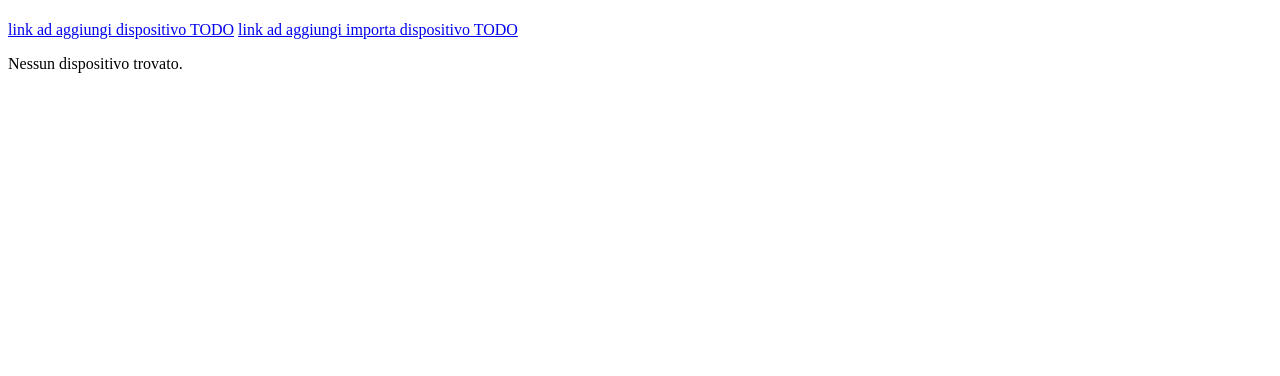
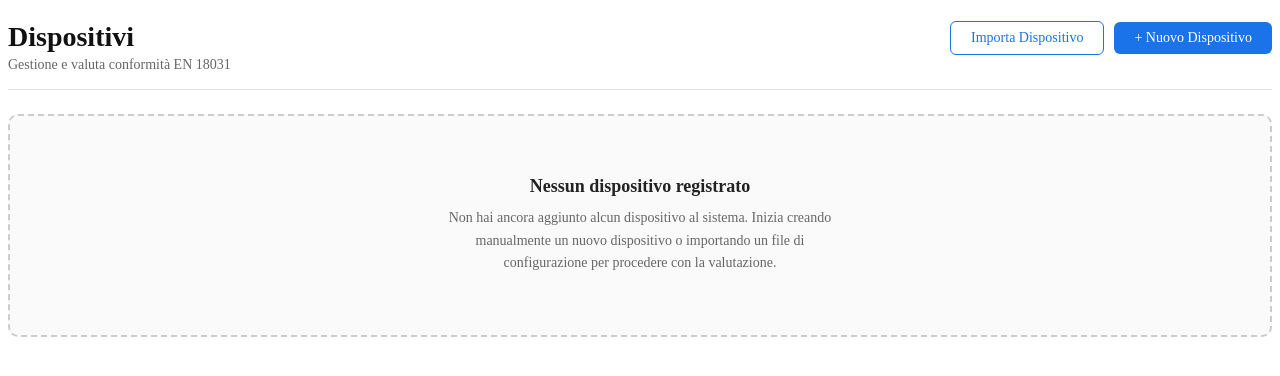
Before and after one commit to GroupRubberDuck/MVP, a Flask app: page /devices in a window 1280 px wide. Shown: the top 376 px of the page. Run offline with Flask 3, Linux system fonts and the light colour scheme; data that the repository does not hold is empty.

Commit message:
feat: creato template device_list e device_detail. #67, #68

```diff
--- a/backend/src/adapters/inbound/device/flask_query_device_controller.py
+++ b/backend/src/adapters/inbound/device/flask_query_device_controller.py
@@ -1,16 +1,16 @@
 from core.ports.inbound.device.get_device_list_use_case import GetDeviceListUseCase
 from core.ports.inbound.device.get_device_use_case import GetDeviceDetailCommand, GetDeviceDetailUseCase
 from core.ports.inbound.compliance_standard.get_compliance_standard_use_case import GetComplianceStandardCommand, GetComplianceStandardUseCase
-
 from core.ports.inbound.compliance_standard.exceptions import StandardNotFoundFailure
 from core.ports.inbound.device.exceptions import DeviceNotFoundFailure
+from flask import Blueprint, render_template, abort
+from pydantic import BaseModel
 
-from flask import Blueprint,render_template
-from pydantic import BaseModel
 
 class DeviceListItemDTO(BaseModel):
     device_id: str
     name: str
+
 
 class DeviceDetailDTO(BaseModel):
     device_id: str
@@ -20,18 +20,20 @@ class DeviceDetailDTO(BaseModel):
     compliance_standard_name: str
     compliance_standard_version: str
 
+
 class FlaskQueryDeviceController:
     def __init__(
         self,
         get_device_list_use_case: GetDeviceListUseCase,
         get_device_detail_use_case: GetDeviceDetailUseCase,
-        get_compliance_standard_use_case: GetComplianceStandardUseCase
+        get_compliance_standard_use_case: GetComplianceStandardUseCase,
     ) -> None:
         self._get_device_list_use_case = get_device_list_use_case
         self._get_device_detail_use_case = get_device_detail_use_case
         self._get_compliance_standard_use_case = get_compliance_standard_use_case
 
     def register_routes(self, blueprint: Blueprint) -> None:
+
         @blueprint.route("/devices", methods=["GET"])
         def get_device_list():
             device_list = self._get_device_list_use_case.get_device_list()
@@ -44,24 +46,50 @@ class FlaskQueryDeviceController:
             ]
             return render_template("layouts/device/device_list.html", devices=device_list_dto)
 
-
         @blueprint.route("/devices/<device_id>", methods=["GET"])
         def get_device_detail(device_id):
             command = GetDeviceDetailCommand(device_id=device_id)
             try:
                 device = self._get_device_detail_use_case.get_device_detail(command)
                 standard = self._get_compliance_standard_use_case.get_compliance_standard(
-                        GetComplianceStandardCommand(standard_id=device.standard_id)
+                    GetComplianceStandardCommand(standard_id=device.standard_id)
                 )
-                return render_template("layouts/device/device_detail.html", device=DeviceDetailDTO(
-                    device_id=device.id,
-                    name=device.name,
-                    os=device.os,
-                    description=device.description,
-                    compliance_standard_name=standard.name,
-                    compliance_standard_version=standard.version_number
-                )), 200
-            except (DeviceNotFoundFailure) as e:
+                return render_template(
+                    "layouts/device/device_detail.html",
+                    device=DeviceDetailDTO(
+                        device_id=device.id,
+                        name=device.name,
+                        os=device.os,
+                        description=device.description,
+                        compliance_standard_name=standard.name,
+                        compliance_standard_version=standard.version_number,
+                    ),
+                ), 200
+            except DeviceNotFoundFailure as e:
                 return render_template("error.html", message=str(e)), 404
-            except (StandardNotFoundFailure) as e:
+            except StandardNotFoundFailure as e:
                 return render_template("error.html", message=str(e)), 404
+
+        @blueprint.route("/devices/new", methods=["GET"])
+        def get_add_device_form():
+            abort(501)
+
+        @blueprint.route("/devices/import", methods=["GET"])
+        def get_import_device_form():
+            abort(501)
+
+        @blueprint.route("/devices/<device_id>/edit", methods=["GET"])
+        def get_update_device_form(device_id):
+            abort(501)
+
+        @blueprint.route("/devices/<device_id>/delete", methods=["POST"])
+        def delete_device(device_id):
+            abort(501)
+
+        @blueprint.route("/devices/<device_id>/export", methods=["GET"])
+        def export_device(device_id):
+            abort(501)
+
+        @blueprint.route("/devices/<device_id>/evaluation/start", methods=["GET"])
+        def start_evaluation_session(device_id):
+            abort(501)
--- a/backend/static/style.css
+++ b/backend/static/style.css
@@ -0,0 +1,289 @@
+/* ── Layout generale ── */
+.page-header {
+  display: flex;
+  align-items: flex-start;
+  justify-content: space-between;
+  padding-bottom: 16px;
+  border-bottom: 1px solid #e0e0e0;
+  margin-bottom: 24px;
+}
+
+.page-header__text h1 {
+  font-size: 28px;
+  font-weight: 700;
+  color: #111;
+  margin: 0 0 4px;
+}
+
+.page-header__text p {
+  font-size: 14px;
+  color: #666;
+  margin: 0;
+}
+
+.page-header__actions {
+  display: flex;
+  gap: 10px;
+  align-items: center;
+}
+
+/* ── Bottoni ── */
+.btn {
+  padding: 8px 20px;
+  border-radius: 6px;
+  font-size: 14px;
+  font-weight: 500;
+  cursor: pointer;
+  text-decoration: none;
+  border: none;
+  display: inline-block;
+}
+
+.btn--sm {
+  padding: 4px 12px;
+  font-size: 13px;
+  border-radius: 5px;
+}
+
+.btn--primary {
+  background: #1a73e8;
+  color: #fff;
+}
+
+.btn--primary:hover { background: #1558b0; }
+
+.btn--outline {
+  background: #fff;
+  border: 1.5px solid #1a73e8;
+  color: #1a73e8;
+}
+
+.btn--outline:hover { background: #f0f6ff; }
+
+.btn--secondary {
+  background: #fff;
+  border: 1.5px solid #555;
+  color: #555;
+}
+
+.btn--secondary:hover { background: #f5f5f5; }
+
+.btn--success {
+  background: #27ae60;
+  color: #fff;
+}
+
+.btn--success:hover { background: #1e8449; }
+
+.btn--danger {
+  background: #fff;
+  border: 1.5px solid #e74c3c;
+  color: #e74c3c;
+}
+
+.btn--danger:hover { background: #fdf0ef; }
+
+.inline-form { display: inline; }
+
+/* ── Badge ── */
+.badge {
+  display: inline-block;
+  padding: 4px 12px;
+  border-radius: 20px;
+  font-size: 13px;
+  font-weight: 600;
+}
+
+.badge--pass {
+  background-color: #e6f9f0;
+  color: #1a7a4a;
+  border: 1px solid #a8e6c8;
+}
+
+.badge--fail {
+  background-color: #fde8e8;
+  color: #c0392b;
+  border: 1px solid #f5c6c6;
+}
+
+.badge--na {
+  background-color: #e0f0ff;
+  color: #2980b9;
+  border: 1px solid #b0d4f1;
+}
+
+/* ── Lista dispositivi ── */
+.device-list {
+  list-style: none;
+  padding: 0;
+  margin: 0;
+  display: flex;
+  flex-direction: column;
+  gap: 12px;
+}
+
+.device-item {
+  display: flex;
+  align-items: center;
+  justify-content: space-between;
+  background: #fff;
+  border: 1px solid #e0e0e0;
+  border-radius: 10px;
+  padding: 18px 24px;
+}
+
+.device-item__name {
+  font-size: 16px;
+  font-weight: 700;
+  color: #111;
+}
+
+.device-item__actions {
+  display: flex;
+  gap: 10px;
+  align-items: center;
+}
+
+/* ── Stato vuoto ── */
+.empty-state {
+  border: 2px dashed #ccc;
+  border-radius: 10px;
+  background: #fafafa;
+  padding: 60px 24px;
+  text-align: center;
+}
+
+.empty-state__title {
+  font-size: 18px;
+  font-weight: 700;
+  color: #222;
+  margin: 0 0 10px;
+}
+
+.empty-state__desc {
+  font-size: 14px;
+  color: #666;
+  max-width: 400px;
+  margin: 0 auto;
+  line-height: 1.6;
+}
+
+/* ── Dettaglio dispositivo ── */
+.device-header {
+  display: flex;
+  align-items: center;
+  gap: 12px;
+  padding-bottom: 16px;
+  border-bottom: 1px solid #e0e0e0;
+  margin-bottom: 24px;
+}
+
+.device-header__title {
+  font-size: 28px;
+  font-weight: 700;
+  color: #111;
+  margin: 0;
+}
+
+.device-header__actions {
+  margin-left: auto;
+  display: flex;
+  gap: 10px;
+}
+
+.device-body {
+  display: grid;
+  grid-template-columns: 1fr 1fr;
+  gap: 24px;
+}
+
+@media (max-width: 768px) {
+  .device-body { grid-template-columns: 1fr; }
+}
+
+/* ── Card ── */
+.card {
+  background: #f8f9fa;
+  border: 1px solid #e0e0e0;
+  border-radius: 10px;
+  padding: 24px;
+}
+
+.card__header {
+  display: flex;
+  align-items: center;
+  justify-content: space-between;
+  margin-bottom: 20px;
+}
+
+.card__title {
+  font-size: 20px;
+  font-weight: 700;
+  color: #111;
+  margin: 0;
+}
+
+.section-label {
+  font-size: 11px;
+  font-weight: 700;
+  letter-spacing: 0.08em;
+  color: #888;
+  text-transform: uppercase;
+  margin: 16px 0 6px;
+}
+
+.section-label:first-child { margin-top: 0; }
+
+.info-row {
+  font-size: 14px;
+  color: #222;
+  margin: 4px 0;
+}
+
+.info-row strong { font-weight: 600; }
+
+.info-text {
+  font-size: 14px;
+  color: #444;
+  line-height: 1.6;
+  margin: 4px 0 0;
+}
+
+.info-link {
+  color: #1a73e8;
+  text-decoration: none;
+}
+
+/* ── Lista asset ── */
+.asset-list {
+  list-style: none;
+  padding: 0;
+  margin: 0;
+  display: flex;
+  flex-direction: column;
+  gap: 16px;
+}
+
+.asset-item {
+  display: flex;
+  align-items: center;
+  gap: 12px;
+}
+
+.asset-item__info { flex: 1; }
+
+.asset-item__name {
+  font-size: 15px;
+  font-weight: 600;
+  color: #111;
+}
+
+.asset-item__type {
+  font-size: 12px;
+  color: #888;
+}
+
+.asset-item__actions {
+  display: flex;
+  gap: 6px;
+}
--- a/backend/templates/layouts/device/device_list.html
+++ b/backend/templates/layouts/device/device_list.html
@@ -1,26 +1,60 @@
-{# layouts/devices/device_list.html #}
+{# layouts/device/device_list.html #}
 {% extends "layouts/base.html" %}
 
 {% block title %}Dispositivi{% endblock %}
-{% block page_title %}Dispositivi{% endblock %}
+{% block page_title %}{% endblock %}
 
 {% block content %}
-    <div>
-        <a href="404">link ad aggiungi dispositivo  TODO</a>
-        <a href="404">link ad aggiungi importa dispositivo  TODO</a>
+  <div class="page-header">
+    <div class="page-header__text">
+      <h1>Dispositivi</h1>
+      <p>Gestione e valuta conformità EN 18031</p>
+    </div>
+    <div class="page-header__actions">
+      <a class="btn btn--outline"
+         href="{{ url_for('devices.get_device_list') }}">
+        Importa Dispositivo
+      </a>
+      <a class="btn btn--primary"
+         href="{{ url_for('devices.get_add_device_form') }}">
+        + Nuovo Dispositivo
+      </a>
+    </div>
   </div>
 
   {% if devices|length > 0 %}
-        <ul>
+    <ul class="device-list">
       {% for device in devices %}
-                <li>
-                    <a href="{{ url_for('devices.get_device_detail', device_id=device.device_id) }}">
-                        {{ device.name }}
+        <li class="device-item">
+          <span class="device-item__name">{{ device.name }}</span>
+          <div class="device-item__actions">
+            <form class="inline-form"
+                  action="*"
+                  method="post"
+                  onsubmit="return confirm('Eliminare {{ device.name }}?')">
+              <button class="btn btn--danger btn--sm" type="submit">Elimina</button>
+            </form>
+            <a class="btn btn--primary btn--sm"
+               href="{{ url_for('devices.get_device_detail', device_id=device.device_id) }}"> <!--  -->
+              Dettagli Dispositivo
             </a>
+            <a class="btn btn--outline btn--sm"
+               href="{{ url_for('evaluation.start_session', device_id=device.device_id) }}"> <!--  -->
+              Vai alla Valutazione
+            </a>
+          </div>
         </li>
       {% endfor %}
     </ul>
+
   {% else %}
-        <p>Nessun dispositivo trovato.</p>
+    <div class="empty-state">
+      <p class="empty-state__title">Nessun dispositivo registrato</p>
+      <p class="empty-state__desc">
+        Non hai ancora aggiunto alcun dispositivo al sistema. Inizia creando
+        manualmente un nuovo dispositivo o importando un file di
+        configurazione per procedere con la valutazione.
+      </p>
+    </div>
   {% endif %}
 {% endblock %}
```
Also changed, not shown: backend/templates/layouts/device/device_detail.html (+117 -0 lines), docker-compose.devel.yaml (+10 -2 lines). Lines whose indentation alone changed are shown as unchanged.
